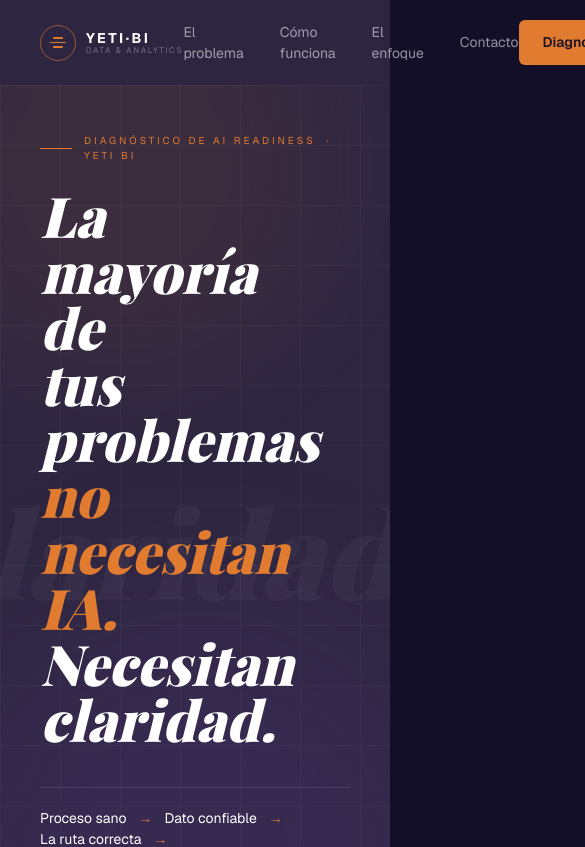
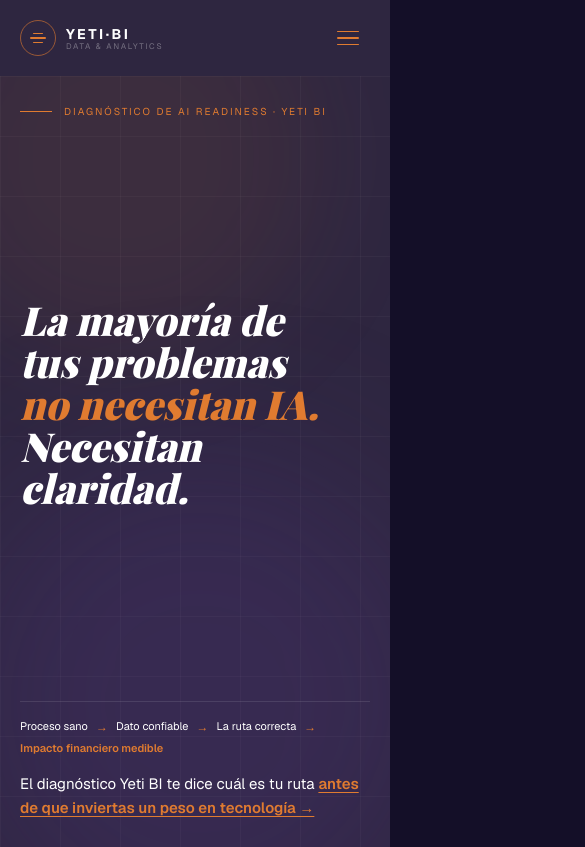
Before and after one commit to Yetibi/MVP_YetiBiHUb, a Next.js app: page / in a window 390 px wide. Shown: the top 847 px of the page, 585 px wide, since content can reach past the window. Built offline with nearby package versions, Linux system fonts and the light colour scheme.

Commit message:
Soluciona ajuste mobile

```diff
--- a/components/home/CtaFinal.tsx
+++ b/components/home/CtaFinal.tsx
@@ -11,7 +11,7 @@ export function CtaFinal() {
     <section
       id="contacto"
       className="relative w-full overflow-hidden px-5 md:px-10 lg:px-20"
-      style={{ backgroundColor: "#2E2640", paddingTop: 140, paddingBottom: 160 }}
+      style={{ backgroundColor: "#2E2640", paddingTop: "clamp(72px,10vw,140px)", paddingBottom: "clamp(80px,12vw,160px)" }}
     >
       {/* Semicírculo invertido — entra desde abajo */}
       <div
--- a/components/home/Hero.tsx
+++ b/components/home/Hero.tsx
@@ -1,6 +1,7 @@
 "use client";
 
 import Link from "next/link";
+import { useState } from "react";
 import { useReducedMotion } from "motion/react";
 
 // ─── animation helper ─────────────────────────────────────────────────────────
@@ -23,24 +24,32 @@ const CHAIN: { label: string; accent: boolean }[] = [
   { label: "Impacto financiero medible", accent: true  },
 ];
 
-// Three decorative lines next to the logo (matching reference)
 const LOGO_LINES = ["▬▬", "▬▬▬", "▬▬"] as const;
+
+const NAV_LINKS = [
+  { label: "El problema",   href: "#diagnostico" },
+  { label: "Cómo funciona", href: "#como-funciona" },
+  { label: "El enfoque",    href: "#flujo-de-valor" },
+  { label: "Contacto",      href: "#contacto" },
+];
 
 // ─── Nav ─────────────────────────────────────────────────────────────────────
 
 function Nav({ noAnim }: { noAnim: boolean }) {
+  const [open, setOpen] = useState(false);
   const style = noAnim ? {} : a("heroFadeIn", "0.4s", "0s");
+
   return (
+    <>
       <nav
         aria-label="Navegación principal"
         style={{
           display: "flex",
           alignItems: "center",
-        padding: "20px 40px",
+          padding: "16px 20px",
           backgroundColor: "#2E2640",
           position: "relative",
           zIndex: 10,
-        gap: 0,
           ...style,
         }}
       >
@@ -56,7 +65,6 @@ function Nav({ noAnim }: { noAnim: boolean }) {
             flexShrink: 0,
           }}
         >
-        {/* Icon: circle with three horizontal bars */}
           <span
             aria-hidden
             style={{
@@ -86,7 +94,6 @@ function Nav({ noAnim }: { noAnim: boolean }) {
             ))}
           </span>
 
-        {/* Wordmark + tagline */}
           <span style={{ display: "flex", flexDirection: "column", gap: 1 }}>
             <span
               style={{
@@ -113,22 +120,12 @@ function Nav({ noAnim }: { noAnim: boolean }) {
           </span>
         </Link>
 
-      {/* Center links */}
+        {/* Desktop: center links */}
         <div
-        style={{
-          flex: 1,
-          display: "flex",
-          justifyContent: "center",
-          alignItems: "center",
-          gap: 36,
-        }}
+          className="hidden md:flex"
+          style={{ flex: 1, justifyContent: "center", alignItems: "center", gap: 36 }}
         >
-        {[
-          { label: "El problema",    href: "#diagnostico" },
-          { label: "Cómo funciona",  href: "#como-funciona" },
-          { label: "El enfoque",     href: "#flujo-de-valor" },
-          { label: "Contacto",       href: "#contacto" },
-        ].map(({ label, href }) => (
+          {NAV_LINKS.map(({ label, href }) => (
             <Link
               key={label}
               href={href}
@@ -140,18 +137,18 @@ function Nav({ noAnim }: { noAnim: boolean }) {
           ))}
         </div>
 
-      {/* CTA */}
+        {/* Desktop: CTA */}
         <a
           href="/diagnostico"
           target="_blank"
           rel="noopener noreferrer"
-        className="focus-visible:outline-none focus-visible:ring-2 focus-visible:ring-orange-400 rounded-md"
+          className="hidden md:inline-flex focus-visible:outline-none focus-visible:ring-2 focus-visible:ring-orange-400 rounded-md"
           style={{
             backgroundColor: "#E07B30",
             color: "#1c1426",
-          fontSize: 14,
+            fontSize: 13,
             fontWeight: 600,
-          padding: "12px 24px",
+            padding: "10px 20px",
             borderRadius: 6,
             textDecoration: "none",
             whiteSpace: "nowrap",
@@ -160,7 +157,87 @@ function Nav({ noAnim }: { noAnim: boolean }) {
         >
           Diagnostica tu proceso — gratis
         </a>
+
+        {/* Mobile: spacer + hamburger */}
+        <div className="flex md:hidden" style={{ flex: 1 }} />
+        <button
+          className="flex md:hidden focus-visible:outline-none focus-visible:ring-2 focus-visible:ring-orange-400 rounded"
+          aria-label={open ? "Cerrar menú" : "Abrir menú"}
+          aria-expanded={open}
+          onClick={() => setOpen(!open)}
+          style={{
+            background: "none",
+            border: "none",
+            cursor: "pointer",
+            padding: "8px",
+            display: "flex",
+            flexDirection: "column",
+            gap: 5,
+            minWidth: 44,
+            minHeight: 44,
+            alignItems: "center",
+            justifyContent: "center",
+          }}
+        >
+          <span style={{ width: 22, height: 1.5, background: open ? "rgba(255,255,255,0.4)" : "#E07B30", borderRadius: 2, transition: "background 0.2s", transform: open ? "rotate(45deg) translate(5px,5px)" : "none" }} />
+          <span style={{ width: 22, height: 1.5, background: "#E07B30", borderRadius: 2, opacity: open ? 0 : 1, transition: "opacity 0.2s" }} />
+          <span style={{ width: 22, height: 1.5, background: open ? "rgba(255,255,255,0.4)" : "#E07B30", borderRadius: 2, transition: "background 0.2s", transform: open ? "rotate(-45deg) translate(5px,-5px)" : "none" }} />
+        </button>
       </nav>
+
+      {/* Mobile drawer */}
+      {open && (
+        <div
+          className="flex md:hidden flex-col"
+          style={{
+            backgroundColor: "#221B31",
+            borderBottom: "1px solid rgba(255,255,255,0.06)",
+            padding: "20px",
+            gap: 0,
+            position: "relative",
+            zIndex: 9,
+          }}
+        >
+          {NAV_LINKS.map(({ label, href }) => (
+            <Link
+              key={label}
+              href={href}
+              onClick={() => setOpen(false)}
+              style={{
+                color: "rgba(255,255,255,0.7)",
+                fontSize: 16,
+                textDecoration: "none",
+                padding: "14px 0",
+                borderBottom: "1px solid rgba(255,255,255,0.06)",
+                display: "block",
+              }}
+            >
+              {label}
+            </Link>
+          ))}
+          <a
+            href="/diagnostico"
+            target="_blank"
+            rel="noopener noreferrer"
+            onClick={() => setOpen(false)}
+            style={{
+              display: "block",
+              marginTop: 20,
+              backgroundColor: "#E07B30",
+              color: "#1c1426",
+              fontSize: 15,
+              fontWeight: 700,
+              padding: "14px 20px",
+              borderRadius: 8,
+              textDecoration: "none",
+              textAlign: "center",
+            }}
+          >
+            Diagnostica tu proceso — gratis
+          </a>
+        </div>
+      )}
+    </>
   );
 }
 
@@ -179,16 +256,16 @@ export function Hero() {
         aria-labelledby="hero-heading"
         style={{
           backgroundColor: "#2E2640",
-          minHeight: "calc(100vh - 76px)",
+          minHeight: "calc(100svh - 68px)",
           position: "relative",
           overflow: "hidden",
           display: "flex",
           flexDirection: "column",
           justifyContent: "space-between",
-          padding: "48px 40px 48px",
+          padding: "clamp(28px,5vw,48px) clamp(20px,5vw,40px) clamp(32px,5vw,48px)",
         }}
       >
-        {/* Subtle grid background */}
+        {/* Grid background */}
         <div
           aria-hidden
           style={{
@@ -237,9 +314,10 @@ export function Hero() {
           }}
         />
 
-        {/* Watermark "claridad." — far right, very faint */}
+        {/* Watermark — hidden on mobile to avoid overflow */}
         <div
           aria-hidden
+          className="hidden sm:block"
           style={{
             position: "absolute",
             right: -40,
@@ -248,7 +326,7 @@ export function Hero() {
             fontFamily: "var(--font-playfair)",
             fontStyle: "italic",
             fontWeight: 900,
-            fontSize: "clamp(120px, 18vw, 260px)",
+            fontSize: "clamp(100px, 18vw, 260px)",
             color: "rgba(255,255,255,0.04)",
             lineHeight: 1,
             pointerEvents: "none",
@@ -279,12 +357,12 @@ export function Hero() {
             style={{
               fontSize: 10,
               color: "#E07B30",
-              letterSpacing: "3px",
+              letterSpacing: "2px",
               textTransform: "uppercase",
               fontFamily: "var(--font-sans)",
             }}
           >
-            Diagnóstico de AI Readiness &nbsp;·&nbsp; Yeti BI
+            Diagnóstico de AI Readiness · Yeti BI
           </span>
         </div>
 
@@ -297,58 +375,36 @@ export function Hero() {
             fontFamily: "var(--font-playfair)",
             fontWeight: 900,
             fontStyle: "italic",
-            fontSize: "clamp(56px, 8.5vw, 112px)",
-            lineHeight: 1.0,
+            fontSize: "clamp(40px, 8.5vw, 112px)",
+            lineHeight: 1.05,
             color: "#FFFFFF",
-            maxWidth: "72%",
-            margin: "24px 0 0",
+            maxWidth: "100%",
+            margin: "20px 0 0",
           }}
         >
-          <span
-            style={{
-              display: "block",
-              ...an("heroSlideUp", "0.55s", "0.35s"),
-            }}
-          >
+          <span style={{ display: "block", ...an("heroSlideUp", "0.55s", "0.35s") }}>
             La mayoría de
           </span>
-          <span
-            style={{
-              display: "block",
-              ...an("heroSlideUp", "0.55s", "0.5s"),
-            }}
-          >
+          <span style={{ display: "block", ...an("heroSlideUp", "0.55s", "0.5s") }}>
             tus problemas
           </span>
-          <span
-            style={{
-              display: "block",
-              color: "#E07B30",
-              ...an("heroSlideUp", "0.55s", "0.65s"),
-            }}
-          >
+          <span style={{ display: "block", color: "#E07B30", ...an("heroSlideUp", "0.55s", "0.65s") }}>
             no necesitan IA.
           </span>
-          <span
-            style={{
-              display: "block",
-              color: "#FFFFFF",
-              ...an("heroSlideUp", "0.55s", "0.8s"),
-            }}
-          >
+          <span style={{ display: "block", color: "#FFFFFF", ...an("heroSlideUp", "0.55s", "0.8s") }}>
             Necesitan claridad.
           </span>
         </h1>
 
-        {/* Bottom row: chain + support + CTAs */}
+        {/* Bottom row */}
         <div
           style={{
             position: "relative",
             zIndex: 1,
             display: "flex",
             flexDirection: "column",
-            gap: 20,
-            marginTop: 40,
+            gap: 16,
+            marginTop: 32,
           }}
         >
           {/* Horizon line */}
@@ -362,13 +418,13 @@ export function Hero() {
             }}
           />
 
-          {/* Value chain */}
+          {/* Value chain — scrollable on very narrow screens */}
           <div
             style={{
               display: "flex",
               alignItems: "center",
               flexWrap: "wrap",
-              gap: 0,
+              gap: "4px 0",
               ...an("heroFadeIn", "0.5s", "1.1s"),
             }}
           >
@@ -376,7 +432,7 @@ export function Hero() {
               <span key={label} style={{ display: "flex", alignItems: "center" }}>
                 <span
                   style={{
-                    fontSize: 14,
+                    fontSize: "clamp(11px, 2.5vw, 14px)",
                     fontFamily: "var(--font-sans)",
                     color: accent ? "#E07B30" : "#FFFFFF",
                     fontWeight: accent ? 600 : 400,
@@ -387,11 +443,7 @@ export function Hero() {
                 {i < CHAIN.length - 1 && (
                   <span
                     aria-hidden
-                    style={{
-                      color: "#E07B30",
-                      margin: "0 12px",
-                      fontSize: 14,
-                    }}
+                    style={{ color: "#E07B30", margin: "0 8px", fontSize: 12 }}
                   >
                     →
                   </span>
@@ -400,10 +452,10 @@ export function Hero() {
             ))}
           </div>
 
-          {/* Support copy — CTA de texto, sin botones */}
+          {/* Support copy */}
           <p
             style={{
-              fontSize: "clamp(16px, 1.6vw, 20px)",
+              fontSize: "clamp(15px, 1.6vw, 20px)",
               fontFamily: "var(--font-sans)",
               color: "#FFFFFF",
               lineHeight: 1.6,
--- a/components/home/HowItWorks.tsx
+++ b/components/home/HowItWorks.tsx
@@ -27,7 +27,7 @@ export function HowItWorks() {
   return (
     <section
       className="w-full overflow-hidden px-5 md:px-10 lg:px-20"
-      style={{ backgroundColor: "#2E2640", paddingTop: 100, paddingBottom: 100 }}
+      style={{ backgroundColor: "#2E2640", paddingTop: "clamp(56px,8vw,100px)", paddingBottom: "clamp(56px,8vw,100px)" }}
     >
       {/* Header */}
       <motion.div
@@ -89,7 +89,7 @@ export function HowItWorks() {
             <motion.div
               variants={rm ? undefined : listItem}
               className="flex items-center"
-              style={{ gap: 40, padding: "40px 0" }}
+              style={{ gap: 24, padding: "clamp(20px,4vw,40px) 0" }}
             >
               {/* Número en Playfair Display bold — gris oscuro para diferenciar de S2 */}
               <span
--- a/components/home/Problem.tsx
+++ b/components/home/Problem.tsx
@@ -24,7 +24,7 @@ export function Problem() {
   return (
     <section
       className="w-full overflow-hidden px-5 md:px-10 lg:px-20"
-      style={{ backgroundColor: "#221B31", paddingTop: 100, paddingBottom: 100 }}
+      style={{ backgroundColor: "#221B31", paddingTop: "clamp(56px,8vw,100px)", paddingBottom: "clamp(56px,8vw,100px)" }}
     >
       {/* Header */}
       <div className="flex w-full flex-col" style={{ gap: 16, marginBottom: 60 }}>
@@ -68,7 +68,7 @@ export function Problem() {
             <motion.div
               variants={rm ? undefined : listItem}
               className="flex items-center"
-              style={{ gap: 40, padding: "40px 0" }}
+              style={{ gap: 24, padding: "clamp(20px,4vw,40px) 0" }}
             >
               {/* Número en Playfair Display bold naranja */}
               <span
```
Also changed, not shown: components/home/ValueFlow.tsx (+4 -4 lines), .claude/settings.json. Lines whose indentation alone changed are shown as unchanged.
